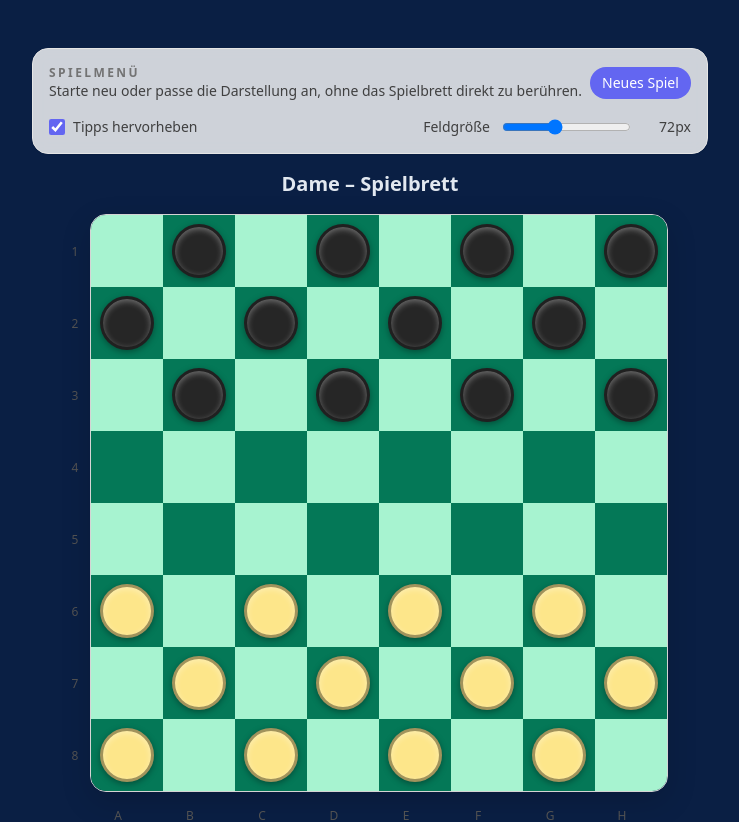
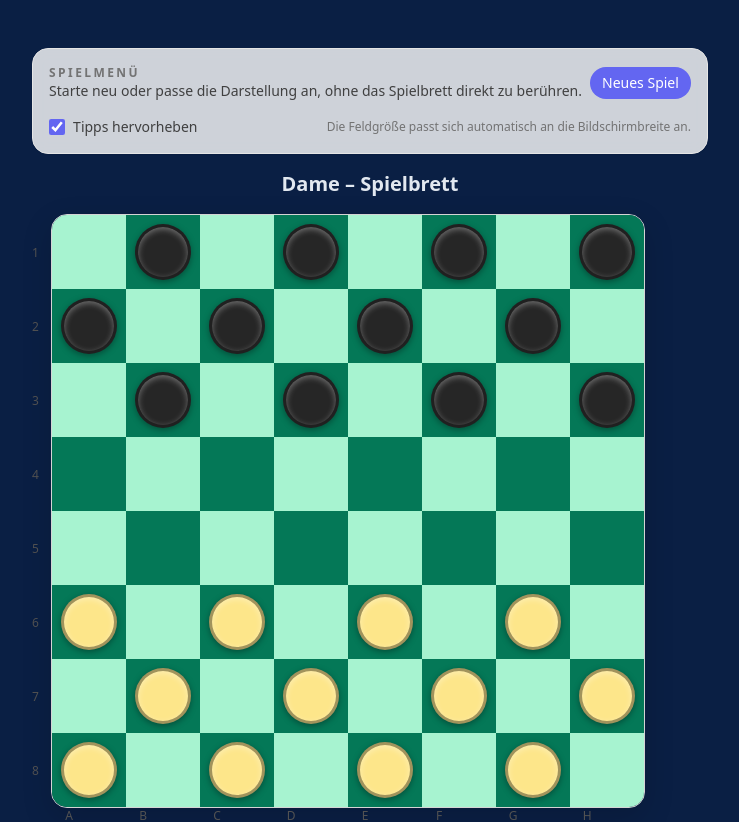
Before and after one commit to Web-Developer-DB/react-dame-spiel, a React (Vite) app: page / in a window 1280 px wide. Shown: the top 822 px of the page, without its empty margins (270-1009 px from the left). Built offline with nearby package versions, Linux system fonts and the light colour scheme.

Commit message:
feat: entferne cell-Prop aus CheckersBoard und passe Zellgröße automatisch an

```diff
--- a/src/App.tsx
+++ b/src/App.tsx
@@ -5,7 +5,7 @@ export default function App() {
   return (
     <div className="flex min-h-screen flex-col">
       <div className="flex-1 p-6">
-        <CheckersBoard cell={72} />
+        <CheckersBoard />
       </div>
       <footer className="border-t border-neutral-200 bg-white/80 px-6 py-4 text-center text-sm text-neutral-600 backdrop-blur">
         © {new Date().getFullYear()} Dimitri B – MIT License
--- a/src/CheckersBoard.tsx
+++ b/src/CheckersBoard.tsx
@@ -1,4 +1,4 @@
-import React, { useEffect, useMemo, useState } from "react";
+import React, { useCallback, useEffect, useMemo, useRef, useState } from "react";
 import { GameMenu } from "./components/checkers/GameMenu";
 import { CheckersGrid } from "./components/checkers/CheckersGrid";
 import { StatusBanner } from "./components/checkers/StatusBanner";
@@ -17,12 +17,10 @@ import {
 } from "./game/checkersLogic";
 import { Board, Move, Player, Position } from "./game/checkersTypes";
 
-type Props = { cell?: number };
-
 // Die CheckersBoard-Komponente verwaltet den gesamten Spielfluss.
 // Sie orchestriert State, KI-Züge und Darstellung, delegiert aber Render-Details
 // an kleinere Komponenten (GameMenu, CheckersGrid, StatusBanner).
-export default function CheckersBoard({ cell = 72 }: Props) {
+export default function CheckersBoard() {
   const rows = BOARD_SIZE;
   const cols = BOARD_SIZE;
 
@@ -31,7 +29,7 @@ export default function CheckersBoard({ cell = 72 }: Props) {
   const ranks = useMemo(() => Array.from({ length: rows }, (_, i) => `${rows - i}`), [rows]);
 
   // Zustand des Spiels
-  const [cellSize, setCellSize] = useState(cell);
+  const [cellSize, setCellSize] = useState(72);
   const [board, setBoard] = useState<Board>(() => createInitialBoard(rows, cols));
   const [currentPlayer, setCurrentPlayer] = useState<Player>("human");
   const [selected, setSelected] = useState<Position | null>(null);
@@ -41,10 +39,53 @@ export default function CheckersBoard({ cell = 72 }: Props) {
   const [gameOver, setGameOver] = useState(false);
   const [outcomeMessage, setOutcomeMessage] = useState<string | null>(null);
 
-  // Wenn der cell-Prop (z. B. über App.tsx) angepasst wird, übernehmen wir den neuen Wert.
+  const boardContainerRef = useRef<HTMLDivElement | null>(null);
+
+  const updateCellSize = useCallback(() => {
+    const containerWidth = boardContainerRef.current?.clientWidth ?? window.innerWidth;
+    if (!containerWidth) {
+      return;
+    }
+
+    const gapBetweenLabelsAndBoard = 8; // entspricht Tailwind gap-2
+    const effectiveWidth = Math.max(containerWidth - gapBetweenLabelsAndBoard, 0);
+    const maxAllowedCellSize = Math.floor(effectiveWidth / (cols + 1));
+    if (maxAllowedCellSize <= 0) {
+      return;
+    }
+
+    const minCellSize = 48;
+    const maxCellSize = 96;
+    const preferredSize = Math.min(maxAllowedCellSize, maxCellSize);
+    const nextSize = Math.min(maxAllowedCellSize, Math.max(preferredSize, minCellSize));
+
+    setCellSize((prev) => (prev !== nextSize ? nextSize : prev));
+  }, [cols]);
+
   useEffect(() => {
-    setCellSize(cell);
-  }, [cell]);
+    updateCellSize();
+  }, [updateCellSize]);
+
+  useEffect(() => {
+    const handleResize = () => updateCellSize();
+    window.addEventListener("resize", handleResize);
+    return () => window.removeEventListener("resize", handleResize);
+  }, [updateCellSize]);
+
+  useEffect(() => {
+    if (typeof ResizeObserver === "undefined") {
+      return;
+    }
+
+    const observer = new ResizeObserver(() => updateCellSize());
+    const element = boardContainerRef.current;
+    if (!element) {
+      return;
+    }
+
+    observer.observe(element);
+    return () => observer.disconnect();
+  }, [updateCellSize]);
 
   // Schlagzwang und mögliche Züge werden aus dem aktuellen Brett abgeleitet.
   const forcedCapturePositions = useMemo(
@@ -64,10 +105,6 @@ export default function CheckersBoard({ cell = 72 }: Props) {
     setMultiCaptureActive(false);
     setGameOver(false);
     setOutcomeMessage(null);
-  };
-
-  const handleCellSizeChange = (value: number) => {
-    setCellSize(value);
   };
 
   const handleToggleHints = () => {
@@ -218,8 +255,6 @@ export default function CheckersBoard({ cell = 72 }: Props) {
       <div className="w-full max-w-4xl">
         <GameMenu
           onNewGame={handleNewGame}
-          cellSize={cellSize}
-          onCellSizeChange={handleCellSizeChange}
           showHints={showHints}
           onToggleHints={handleToggleHints}
         />
@@ -227,6 +262,7 @@ export default function CheckersBoard({ cell = 72 }: Props) {
 
       <h1 className="text-xl font-semibold">Dame – Spielbrett</h1>
 
+      <div ref={boardContainerRef} className="w-full max-w-4xl">
         <CheckersGrid
           board={board}
           files={files}
@@ -239,9 +275,10 @@ export default function CheckersBoard({ cell = 72 }: Props) {
           isHumansTurn={isHumansTurn}
           onCellClick={handleCellClick}
         />
+      </div>
 
       <div className="text-sm text-neutral-600">
-        Tipp: Passe die Zellgröße über das Menü oder per Prop <code>cell</code> an.
+        Tipp: Die Zellgröße passt sich automatisch an den verfügbaren Platz an.
       </div>
 
       <StatusBanner
--- a/src/components/checkers/GameMenu.tsx
+++ b/src/components/checkers/GameMenu.tsx
@@ -4,16 +4,12 @@ import React from "react";
 // Junior-Entwickler können hier sehen, wie kontrollierte Formelemente in React umgesetzt werden.
 type GameMenuProps = {
   onNewGame: () => void;
-  cellSize: number;
-  onCellSizeChange: (value: number) => void;
   showHints: boolean;
   onToggleHints: () => void;
 };
 
 export function GameMenu({
   onNewGame,
-  cellSize,
-  onCellSizeChange,
   showHints,
   onToggleHints,
 }: GameMenuProps) {
@@ -47,19 +43,9 @@ export function GameMenu({
             />
             Tipps hervorheben
           </label>
-          <label className="flex items-center gap-3">
-            <span>Feldgröße</span>
-            <input
-              type="range"
-              min={56}
-              max={96}
-              step={8}
-              value={cellSize}
-              onChange={(event) => onCellSizeChange(Number(event.target.value))}
-              aria-label="Feldgröße anpassen"
-            />
-            <span className="w-12 text-right tabular-nums">{cellSize}px</span>
-          </label>
+          <p className="text-xs text-neutral-500">
+            Die Feldgröße passt sich automatisch an die Bildschirmbreite an.
+          </p>
         </div>
       </div>
     </div>
```
Lines whose indentation alone changed are shown as unchanged.
